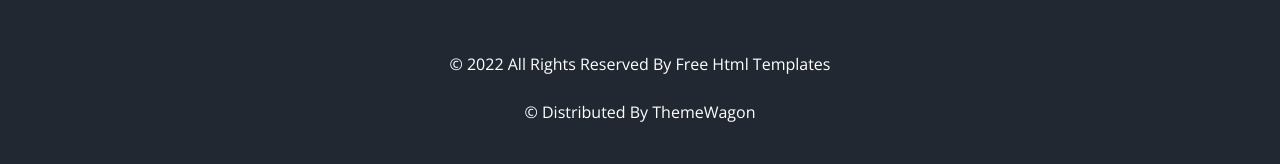
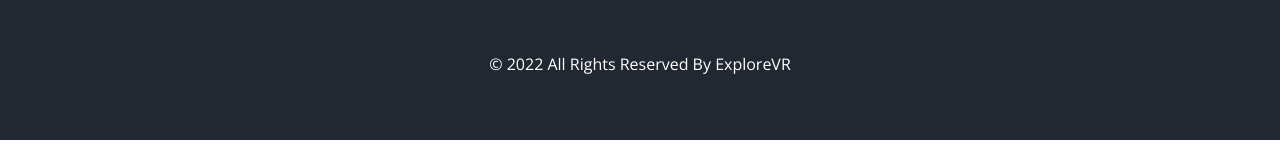
Before and after one commit to Correia0Rafael/Projeto-Upskill, a plain HTML site: page contactos.html in a window 1280 px wide. Shown: the part 871-1035 px from the top of the page. After the commit the page ends 1011 px from the top, so only its background shows below. Drawn offline with nearby package versions, Linux system fonts and the light colour scheme; some packages are replaced by stand-ins of ours.

Commit message:
update footer info

```diff
--- a/contactos.html
+++ b/contactos.html
@@ -272,12 +272,10 @@
           </p>
         </div>
       </div>
-      <div class="footer-info">
+	  <div class="footer-info">
         <p>
           &copy; <span id="displayYear"></span> All Rights Reserved By
-          <a href="https://html.design/">Free Html Templates</a><br><br>
-          &copy; <span id="displayYear"></span> Distributed By
-          <a href="https://themewagon.com/" target="_blank">ThemeWagon</a>
+          <a href="https://html.design/">ExploreVR</a><br><br>
         </p>
       </div>
     </div>
```
Also changed, not shown: index.html (+1 -3 lines), video.html (+1 -3 lines).
